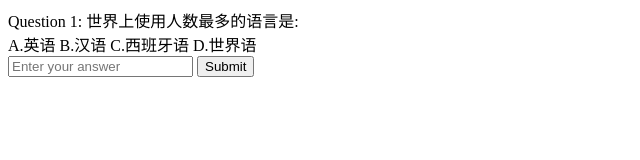
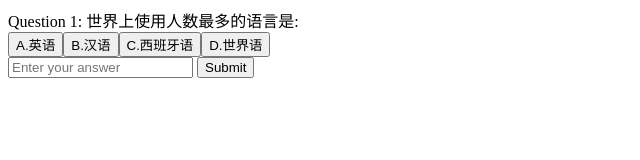
Before and after one commit to ryanhackme1207/sceince-, a plain HTML site: page index.html in a window 1280 px wide. Shown: the whole page, without its empty margins (0-640 px from the left). Drawn offline with Linux system fonts and the light colour scheme.

Commit message:
Update index.html

```diff
--- a/index.html
+++ b/index.html
@@ -13,8 +13,11 @@
 <div id="quiz-container">
     <div id="question"></div>
     <div id="answer"></div>
-    <input type="text" id="inputAnswer" placeholder="Enter your answer">
-    <button id="submitBtn" onclick="checkAnswer()">Submit</button>
+    <div id="answerButtons"></div>
+    <div>
+        <input type="text" id="inputAnswer" placeholder="Enter your answer">
+        <button id="submitBtn" onclick="checkAnswer()">Submit</button>
+    </div>
     <div id="result"></div>
 </div>
 
@@ -66,16 +69,31 @@
         if (currentQuestion < quizData.length) {
             const questionElem = document.getElementById("question");
             const answerElem = document.getElementById("answer");
+            const answerButtonsElem = document.getElementById("answerButtons");
 
             const currentQuiz = quizData[currentQuestion];
             questionElem.textContent = `Question ${currentQuestion + 1}: ${currentQuiz.question}`;
-            answerElem.textContent = currentQuiz.choices.join("\n");
+            answerElem.textContent = ""; // Clear previous answer text
+
+            // Create buttons for answer choices
+            answerButtonsElem.innerHTML = "";
+            currentQuiz.choices.forEach((choice, index) => {
+                const button = document.createElement("button");
+                button.textContent = choice;
+                button.addEventListener("click", () => handleAnswerButtonClick(index));
+                answerButtonsElem.appendChild(button);
+            });
 
             document.getElementById("inputAnswer").value = "";
             document.getElementById("result").textContent = "";
         } else {
             showResult();
         }
+    }
+
+    function handleAnswerButtonClick(index) {
+        const selectedChoice = quizData[currentQuestion].choices[index];
+        document.getElementById("inputAnswer").value = selectedChoice;
     }
 
     function checkAnswer() {
```
